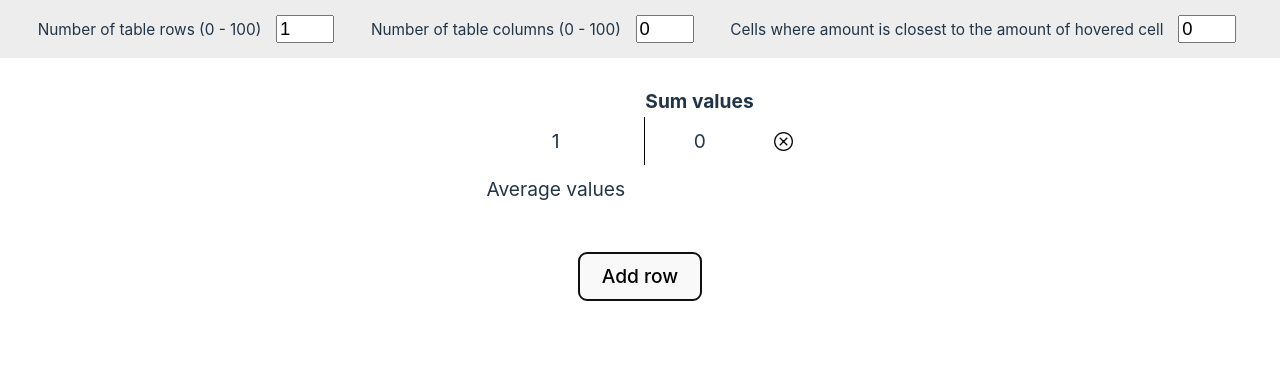
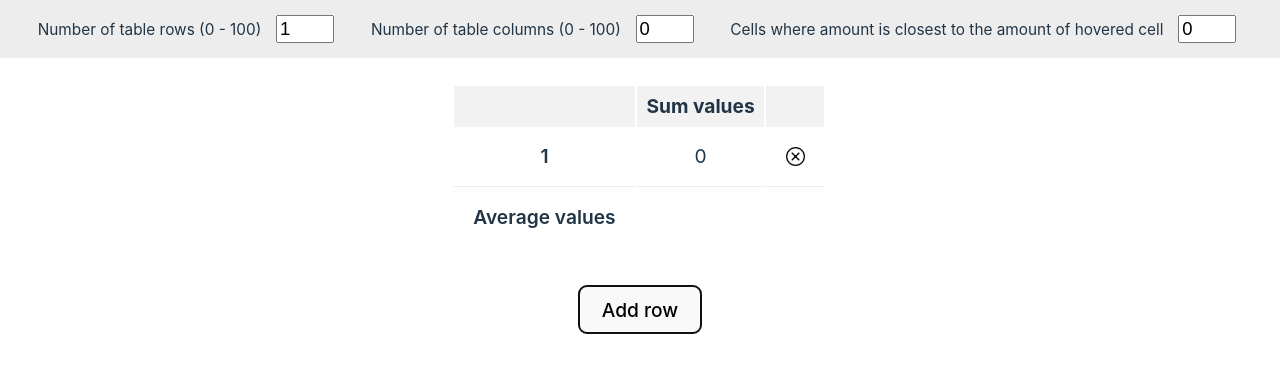
Before and after one commit to IhorHudkov/MatrixTask, a React (Vite) app: page / in a window 1280 px wide. Both pictures are taken after a click on the button "Add row". Shown: the top 372 px of the page. Built offline with nearby package versions, Linux system fonts and the light colour scheme.

Commit message:
Add some styles for table

```diff
--- a/src/components/AddNewRowBtn/AddNewRowBtn.tsx
+++ b/src/components/AddNewRowBtn/AddNewRowBtn.tsx
@@ -16,11 +16,11 @@ function AddNewRowBtn() {
       X: userValues.X,
     });
   };
-  if (!message.isThereAMessage) {
-    return <button onClick={onClickHandler}>Add row</button>;
-  } else {
-    return <></>;
-  }
+  return !message.isThereAMessage ? (
+    <button onClick={onClickHandler}>Add row</button>
+  ) : (
+    <></>
+  );
 }
 
 export default AddNewRowBtn;
--- a/src/components/MessageContainer/MessageContainer.tsx
+++ b/src/components/MessageContainer/MessageContainer.tsx
@@ -5,15 +5,13 @@ import './MessageContainer.css';
 function MessageContainer() {
   const { message } = useContext(MessageContext);
 
-  if (message.isThereAMessage) {
-    return (
-      <div className={`${message.type}-message message-container`}>
-        <p>{message.message}</p>
-      </div>
-    );
-  } else {
-    return <></>;
-  }
+  return message.isThereAMessage ? (
+    <div className={`${message.type}-message message-container`}>
+      <p>{message.message}</p>
+    </div>
+  ) : (
+    <></>
+  );
 }
 
 export default MessageContainer;
--- a/src/components/Row/Row.css
+++ b/src/components/Row/Row.css
@@ -7,5 +7,9 @@
 }
 
 .row-number {
-    border-right: 1px solid black;
+    font-weight: 600;
 }
+
+.table-row {
+    border-bottom: 1.5px solid rgb(236, 236, 236);
+}
--- a/src/components/Row/Row.tsx
+++ b/src/components/Row/Row.tsx
@@ -50,7 +50,7 @@ function Row({ rowNumber, cellValue, setCellValue }: RowProps) {
   };
 
   return (
-    <tr>
+    <tr className="table-row">
       <td className="row-number">{rowNumber}</td>
       {singletonMatrix.matrix[rowNumber - 1].map((cell, index) => {
         if (!isOverSumCell) {
--- a/src/components/Table/Table.css
+++ b/src/components/Table/Table.css
@@ -1,9 +1,6 @@
 table {
     width: 100%;
     border-collapse: collapse;
-
-
-
 }
 
 .table-container {
@@ -14,5 +11,19 @@ table {
 }
 
 td {
-    padding: .5em 1em;
+    padding: .8em 1em;
+    border-right: 2px solid white;
 }
+
+th {
+    border-right: 2px solid white;
+    padding: .3em .5em;
+}
+
+thead {
+    background-color: rgb(242, 242, 242);
+}
+
+.text-bold {
+    font-weight: 600;
+}
--- a/src/components/Table/Table.tsx
+++ b/src/components/Table/Table.tsx
@@ -33,6 +33,7 @@ function Table() {
                 <th key={index}>{num}</th>
               ))}
               <th>Sum values</th>
+              <th></th>
             </tr>
           </thead>
           <tbody>
@@ -45,7 +46,7 @@ function Table() {
               />
             ))}
             <tr>
-              <td>Average values</td>
+              <td className="text-bold">Average values</td>
               {arrayFromNumber(userValues.N).map(
                 (num, index) =>
                   userValues.M > 0 && (
--- a/src/components/UserInput/UserInput.tsx
+++ b/src/components/UserInput/UserInput.tsx
@@ -77,7 +77,6 @@ function UserInput() {
           max="100"
         />
       </span>
-
       <span>
         <label htmlFor="N">Number of table columns (0 - 100)</label>
         <input
```
